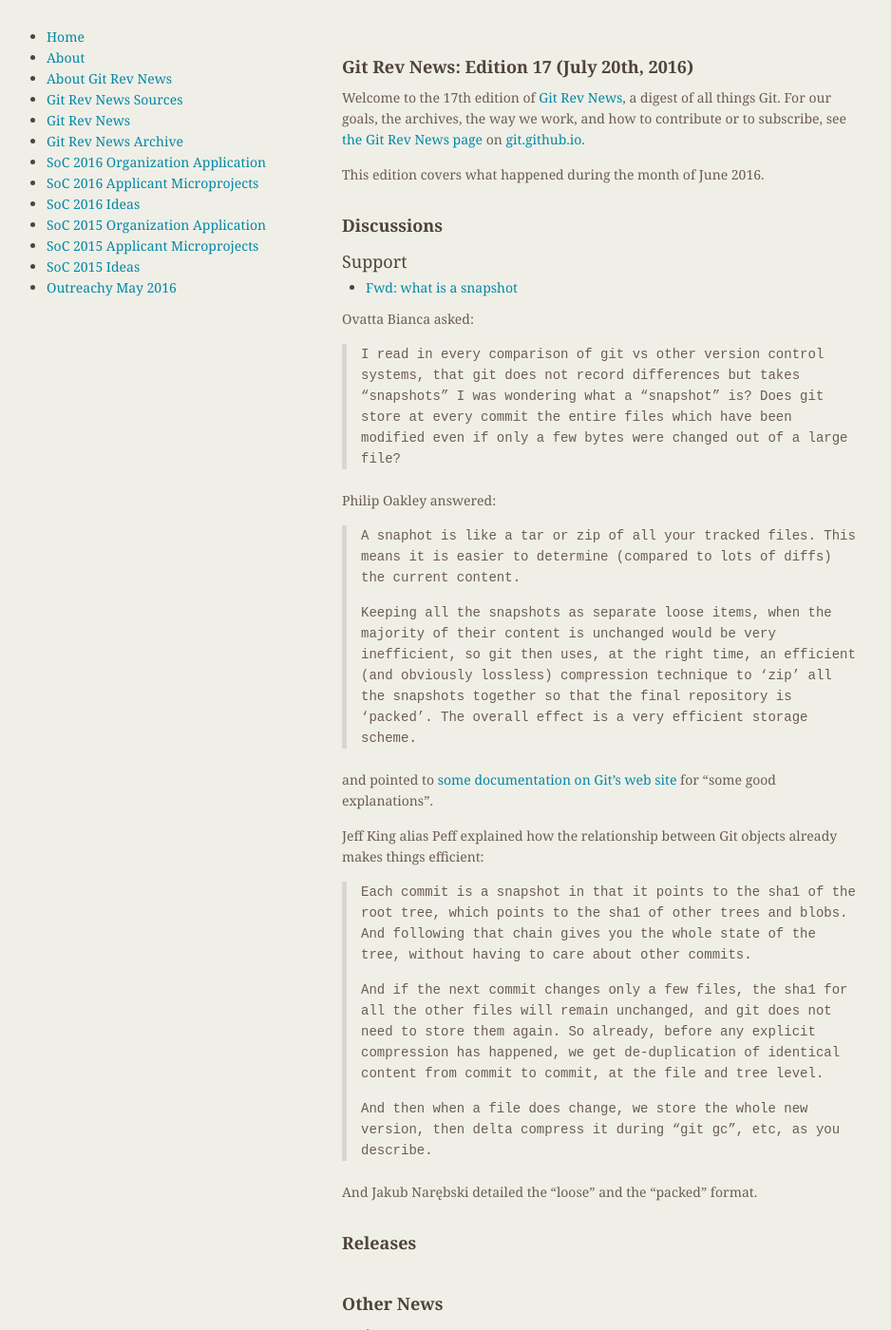
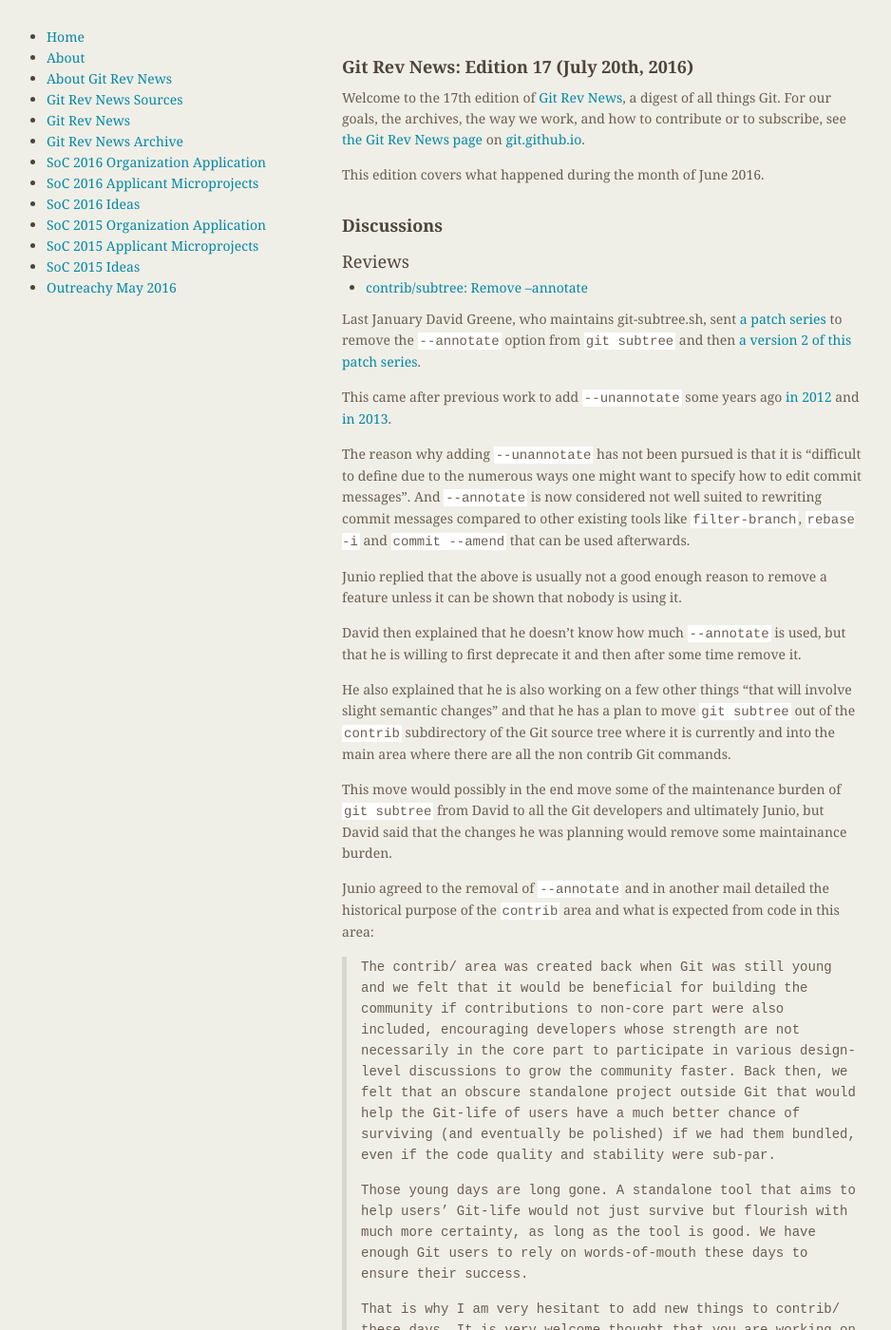
Before and after one commit to git/git.github.io, a Jekyll site: the page built from rev_news/drafts/edition-17.md, in a window 1280 px wide and 1400 px high. Shown: the whole window at 95% size, without its empty margins (174-1112 px from the left). Built offline with Jekyll 4.4.1, drawn with Linux system fonts in a browser that asks for light colours; some of the changed text lies outside the part shown.

Commit message:
rn-17: add git subtree article

```diff
--- a/rev_news/drafts/edition-17.md
+++ b/rev_news/drafts/edition-17.md
@@ -21,9 +21,86 @@
 ### General
 -->
 
-<!---
+
 ### Reviews
--->
+
+* [contrib/subtree: Remove --annotate](http://thread.gmane.org/gmane.comp.version-control.git/283340/)
+
+Last January David Greene, who maintains git-subtree.sh, sent
+[a patch series](http://thread.gmane.org/gmane.comp.version-control.git/283268/)
+to remove the `--annotate` option from `git subtree` and then
+[a version 2 of this patch series](http://thread.gmane.org/gmane.comp.version-control.git/283340/).
+
+This came after previous work to add `--unannotate` some years ago
+[in 2012](http://thread.gmane.org/gmane.comp.version-control.git/207341/) and
+[in 2013](http://thread.gmane.org/gmane.comp.version-control.git/212954/focus=212961).
+
+The reason why adding `--unannotate` has not been pursued is that it
+is "difficult to define due to the numerous ways one might want to
+specify how to edit commit messages". And `--annotate` is now
+considered not well suited to rewriting commit messages compared to
+other existing tools like `filter-branch`, `rebase -i` and
+`commit --amend` that can be used afterwards.
+
+Junio replied that the above is usually not a good enough reason to
+remove a feature unless it can be shown that nobody is using it.
+
+David then explained that he doesn't know how much `--annotate` is
+used, but that he is willing to first deprecate it and then after some
+time remove it.
+
+He also explained that he is also working on a few other things "that
+will involve slight semantic changes" and that he has a plan to move
+`git subtree` out of the `contrib` subdirectory of the Git source tree
+where it is currently and into the main area where there are all the
+non contrib Git commands.
+
+This move would possibly in the end move some of the maintenance
+burden of `git subtree` from David to all the Git developers and
+ultimately Junio, but David said that the changes he was planning
+would remove some maintainance burden.
+
+Junio agreed to the removal of `--annotate` and in another mail
+detailed the historical purpose of the `contrib` area and what is
+expected from code in this area:
+
+> The contrib/ area was created back when Git was still young and we
+> felt that it would be beneficial for building the community if
+> contributions to non-core part were also included, encouraging
+> developers whose strength are not necessarily in the core part to
+> participate in various design-level discussions to grow the
+> community faster.  Back then, we felt that an obscure standalone
+> project outside Git that would help the Git-life of users have a
+> much better chance of surviving (and eventually be polished) if we
+> had them bundled, even if the code quality and stability were
+> sub-par.
+>
+> Those young days are long gone.  A standalone tool that aims to help
+> users' Git-life would not just survive but flourish with much more
+> certainty, as long as the tool is good.  We have enough Git users to
+> rely on words-of-mouth these days to ensure their success.
+>
+> That is why I am very hesitant to add new things to contrib/ these
+> days.  It is very welcome thought that you are working on improving
+> subtree, and eventually moving it out of contrib/.  From the point
+> of view of the project, either moving up (to be part of the git core
+> proper) or moving out (to become an independent project) is far more
+> preferreable than the status quo so far that was staying in contrib/
+> (without seeing much changes and slowly but steadily bitrotting).
+>
+> If the aspiration is to move up to exit, then the quality and
+> stability expectation is basically the same as stuff in core, and we
+> need to strive to keep it stable and high quality.
+
+Recently David replied to the above:
+
+> This is the strategy I was planning to pursue.  After extensive
+> experience with git-subtree and some local enhancements I have in
+> real-world work, I am convinced it is a great complementary tool to
+> git-submodule.  It seems odd to me to have one in core and one not.
+
+And David also detailled some of the work he plans to do on `git
+subtree`.
 
 ### Support
 
```
